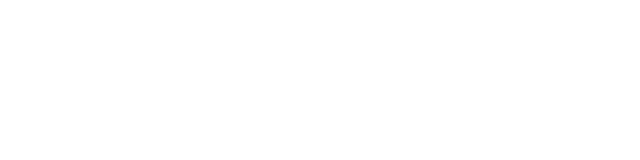
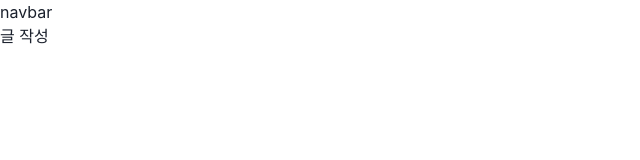
Before and after one commit to huitopia/react-mini-project-1, a React (Vite) app: page /write in a window 1280 px wide. Shown: the top 160 px of the page, without its empty margins (0-640 px from the left). Built offline with nearby package versions, Linux system fonts and the light colour scheme.

Commit message:
🚚 : /, /write 경로와 Home, BoardWrite 컴포넌트 생성

```diff
--- a/src/App.jsx
+++ b/src/App.jsx
@@ -1,7 +1,26 @@
-import React from "react";
+import { ChakraProvider } from "@chakra-ui/react";
+import { createBrowserRouter, RouterProvider } from "react-router-dom";
+import { Home } from "./page/member/Home.jsx";
+import { BoardWrite } from "./page/board/BoardWrite.jsx";
 
-function App(props) {
-  return <div></div>;
+function App() {
+  const router = createBrowserRouter([
+    {
+      path: "/",
+      element: <Home />,
+      children: [
+        {
+          path: "write",
+          element: <BoardWrite />,
+        },
+      ],
+    },
+  ]);
+  return (
+    <ChakraProvider>
+      <RouterProvider router={router} />
+    </ChakraProvider>
+  );
 }
 
 export default App;
--- /dev/null
+++ b/src/page/board/BoardWrite.jsx
@@ -0,0 +1,5 @@
+import { Box } from '@chakra-ui/react';
+
+export function BoardWrite() {
+  return <Box>글 작성</Box>;
+}
--- /dev/null
+++ b/src/page/member/Home.jsx
@@ -0,0 +1,13 @@
+import { Box } from '@chakra-ui/react';
+import { Outlet } from 'react-router-dom';
+
+export function Home() {
+  return (
+    <Box>
+      <Box>navbar</Box>
+      <Box>
+        <Outlet />
+      </Box>
+    </Box>
+  );
+}
```
